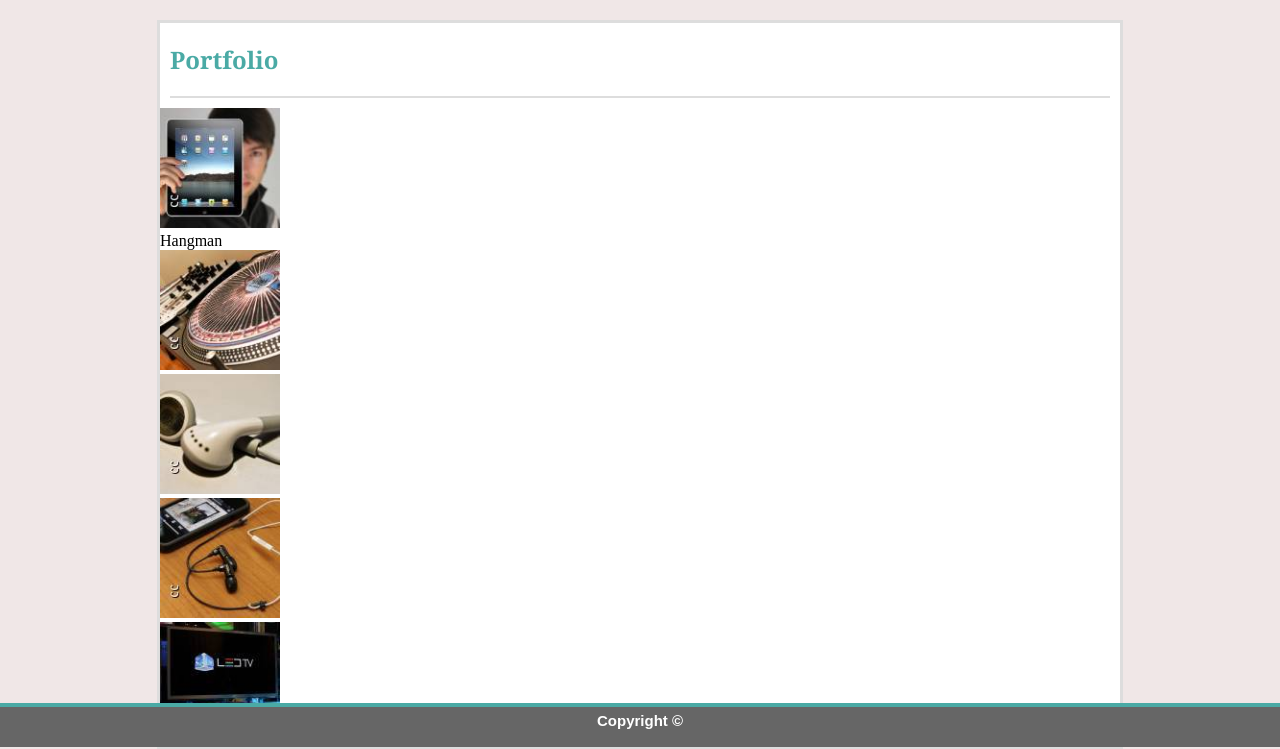
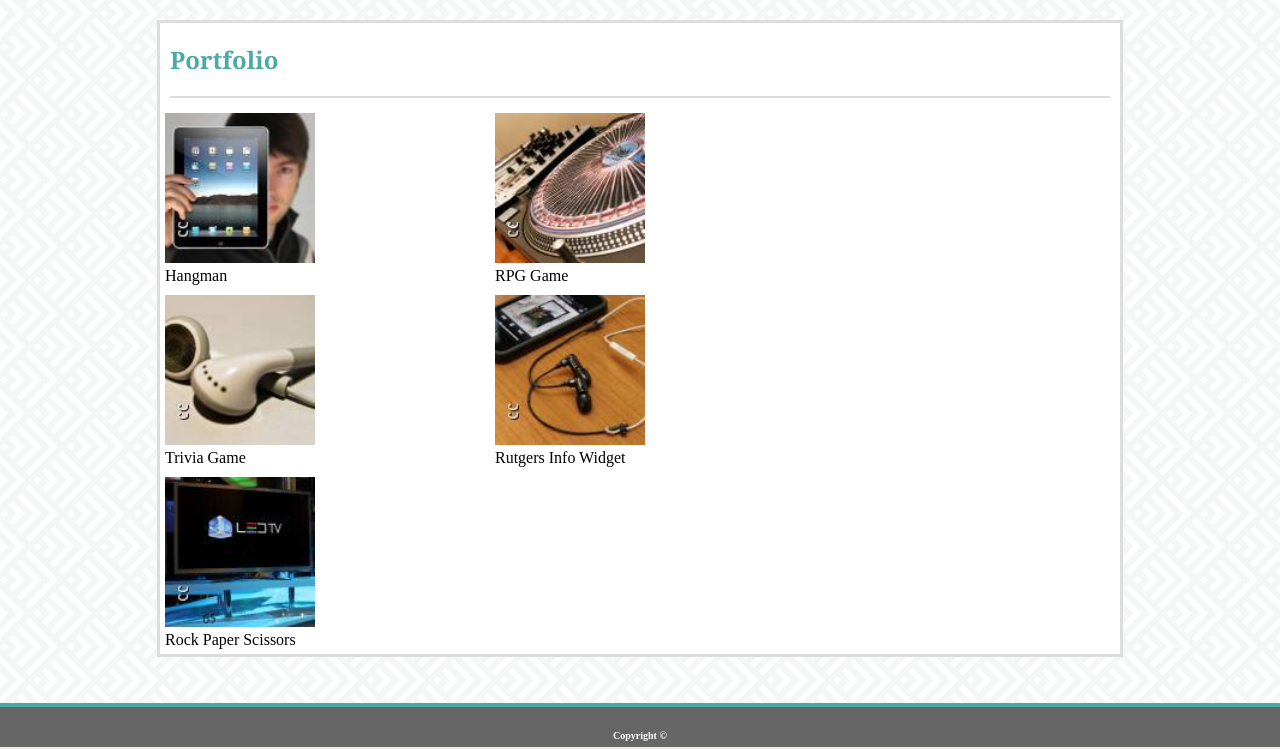
Before and after one commit to nreyes1202/Basic-Portfolio, a plain HTML site: page portfolio.html in a window 1280 px wide. Shown: the part 53-802 px from the top of the page. Drawn offline with Linux system fonts and the light colour scheme.

Commit message:
worked on portfolio page and updated About Me text

```diff
--- a/assets/css/style.css
+++ b/assets/css/style.css
@@ -79,11 +79,12 @@ p {
 }
 main {
     margin-top: 20px;
+    margin-bottom: 10px;
 }
 .footer {
     width: 100%;
     display: block;
-    position: absolute;
+    position: fixed;
     bottom: 0;
     background-color: #666666;
     border-top: solid 4px #4aaaa5;
@@ -135,6 +136,7 @@ h4 {
     margin-top: 5px;
     margin-bottom: 5px;
 }
+/*Images need to be aligned and text blocks need to be created*/
 .portfolio {
     position: relative;
     display: block;
@@ -143,3 +145,19 @@ h4 {
     width: 960px;
     margin: 0 auto;
 }
+.column {
+    float: left;
+    width: 33.33%;
+    padding: 5px;
+  }
+.row::after {
+        content: "";
+        clear: both;
+        display: table;
+        margin-left: 10px;
+}
+text1, text2, text3, text4, text5, {
+    font-family: Arial, Helvetica, sans-serif;
+    display: block;
+    background-color: #4aaaa5;
+}
--- a/portfolio.html
+++ b/portfolio.html
@@ -1,5 +1,6 @@
 <!DOCTYPE html>
 <html lang="en">
+
 <head>
     <meta charset="UTF-8">
     <meta name="viewport" content="width=device-width, initial-scale=1.0">
@@ -7,7 +8,10 @@
     <title>Basic Portfolio</title>
     <link rel="stylesheet" href="assets/css/style.css">
 </head>
+
 <body>
+
+    <body background="assets\images\spikes.png"></body>
     <nav id="navbar">
         <div class="header">
             <div id="name">
@@ -24,27 +28,37 @@
         <div class="portfolio">
             <h2>Portfolio</h2>
             <div class="inner-border"></div>
-            <div class="container">
-                <img src="assets\images\hangman.jpeg" alt="hangman" width="120" height="120"></img>
+            <div class="row">
+                <div class="column">
+                    <img src="assets\images\hangman.jpeg" alt="hangman" width="150" height="150">
                     <div class="text1">Hangman</div>
+                    </img>
+                </div>
+                <div class="column">
+                    <img src="assets\images\rpggame.jpeg" alt="rpg game" width="150" height="150">
+                    <div class="text2">RPG Game</div>
+                    </img>
+                </div>
+                <div class="column">
+                    <img src="assets\images\triviagame.jpeg" alt="trivia game" width="150" height="150">
+                    <div class="text3">Trivia Game</div>
+                    </img>
+                </div>
+                <div class="column">
+                    <img src="assets\images\rutgers.jpeg" alt="rutgers info widget" width="150" height="150">
+                    <div class="text4">Rutgers Info Widget</div>
+                    </img>
+                </div>
+                <div class="column">
+                    <img src="assets\images\rockpaperscissors.jpeg" alt="rock paper scissors" width="150" height="150">
+                    <div class="text5">Rock Paper Scissors</div>
+                    </img>
+                </div>
             </div>
-            <div class="container">
-                <img src="assets\images\rpggame.jpeg" alt="rpg game" width="120" height="120"></img>
-            </div>
-            <div class="container">
-                <img src="assets\images\triviagame.jpeg" alt="trivia game" width="120" height="120"></img>
-            </div>
-            <div class="container">
-                <img src="assets\images\rutgers.jpeg" alt="rutgers info widget" width="120" height="120"></img>
-            </div>
-            <div class="container">
-                <img src="assets\images\rockpaperscissors.jpeg" alt="rock paper scissors" width="120" height="120"></img>
-            </div>
-
-        </div>
     </main>
     <div class="footer">
-        <h4>Copyright &copy</h4>
+        <h6>Copyright &copy</h4>
     </div>
 </body>
+
 </html>
```
Also changed, not shown: index.html (+8 -15 lines), assets/images/spikes.png (added).
